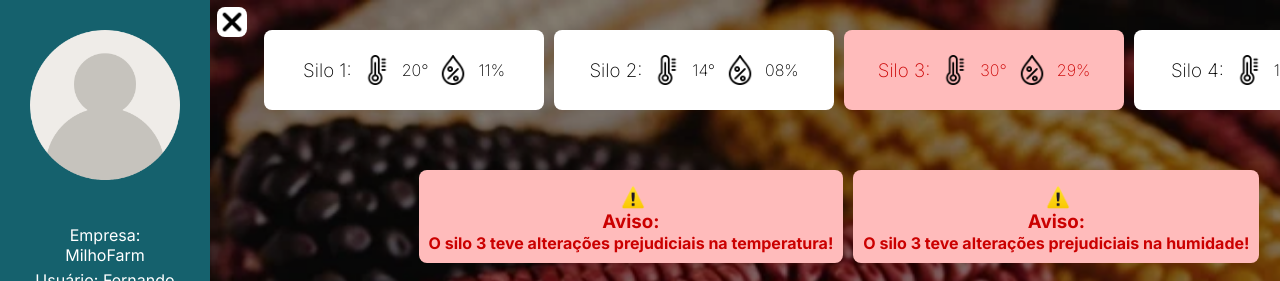
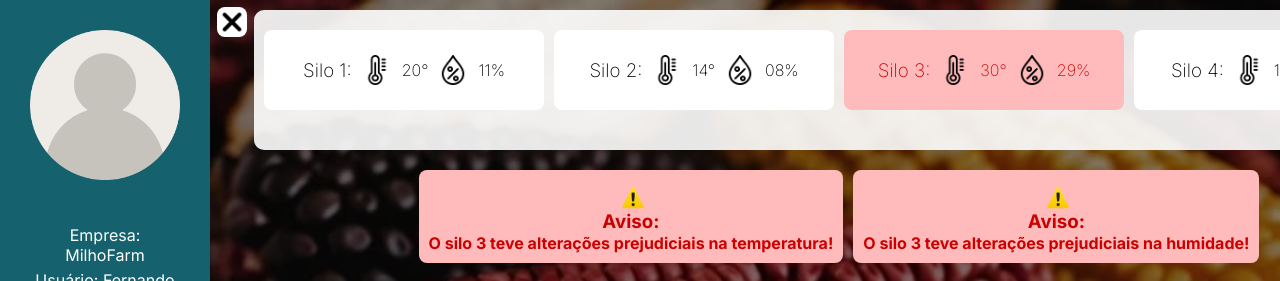
Before and after one commit to Milho-Tech/MilhoTech-rep, a website: page DashAlterada-MilhoTech-/web-data-viz/public/dashboard.html in a window 1280 px wide. Shown: the top 281 px of the page. Drawn offline with nearby package versions, Linux system fonts and the light colour scheme.

Commit message:
estilização

```diff
--- a/DashAlterada-MilhoTech-/web-data-viz/public/css/styledashboard.css
+++ b/DashAlterada-MilhoTech-/web-data-viz/public/css/styledashboard.css
@@ -85,6 +85,8 @@ canvas {
 .infos {
   display: flex;
   flex-direction: row;
+  background-color: rgb(255, 255, 255, 0.9);
+  border-radius: 10px;
   justify-content: space-around;
   align-items: center;
   width: 100%;
```
Also changed, not shown: DashAlterada-MilhoTech-/web-data-viz/public/dashboard.html (line endings or trailing spaces).
